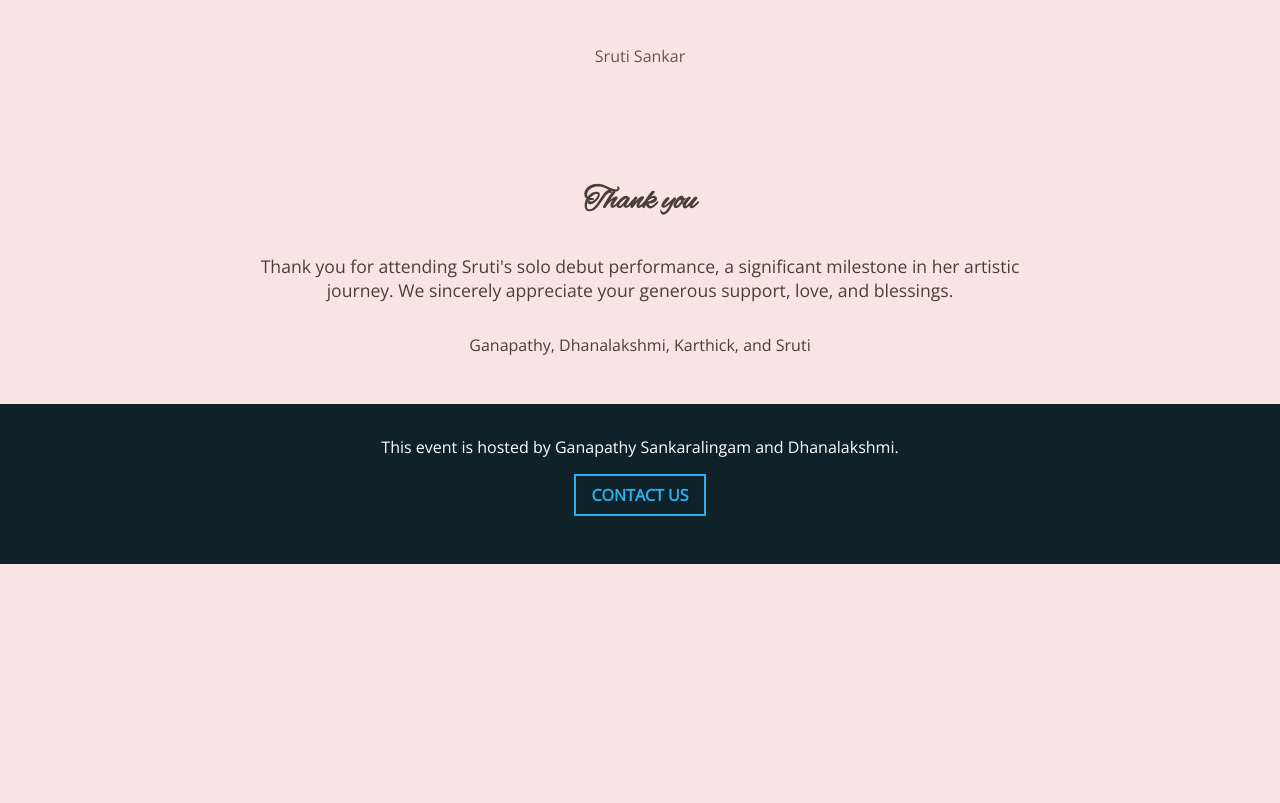
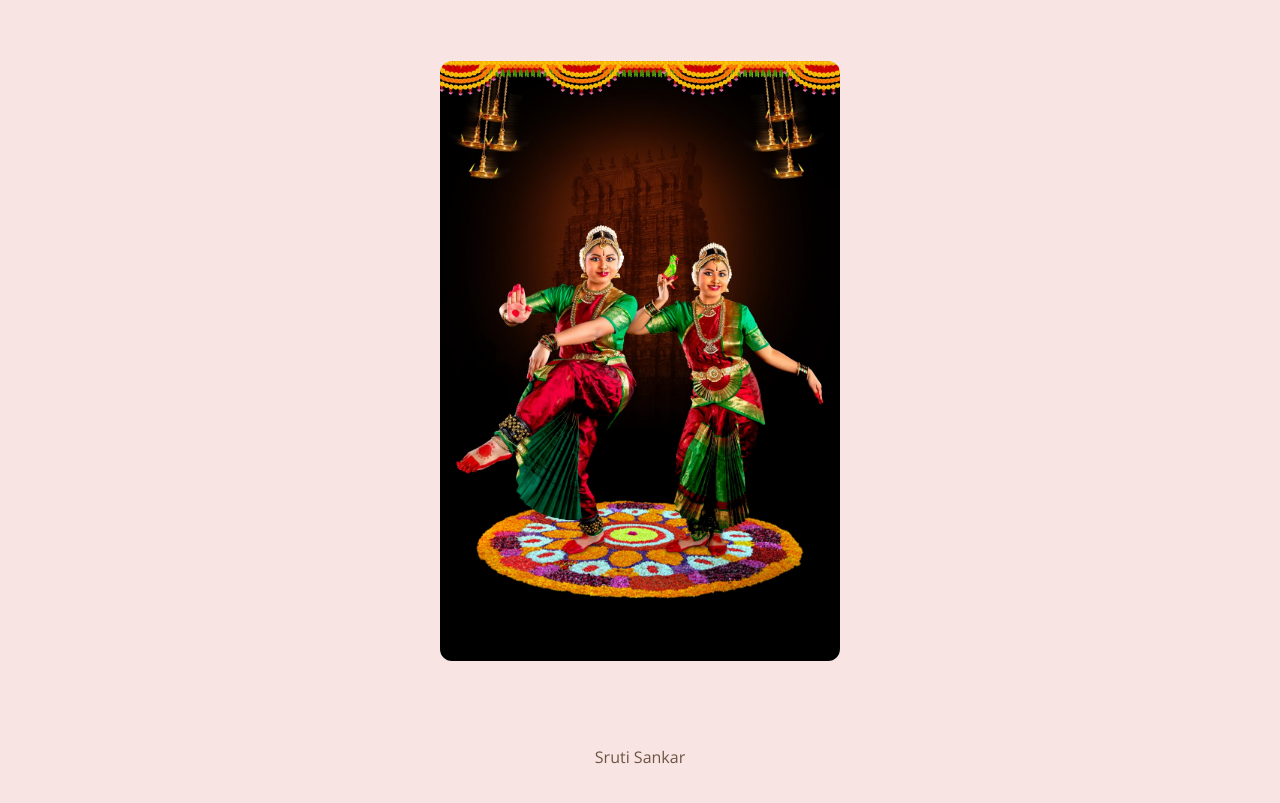
Before and after one commit to karsan1/SrutiArangetramWebsite, a plain HTML site: page index.html in a window 1280 px wide. Shown: the part 3099-3902 px from the top of the page. Before the commit the page ends 3663 px from the top, so only its background shows below. Drawn offline with nearby package versions, Linux system fonts and the light colour scheme.

Commit message:
bottom pic

```diff
--- a/index.html
+++ b/index.html
@@ -344,6 +344,9 @@
       </div>
 
       <img src="SSP40384.avif" alt="Sruti Sankar" style="max-width: 320px; height: 500px; border-radius: 12px;"/>
+        <div style="text-align: center; margin: 2em 0;">
+    <img src="sruti_bottom.jpeg" alt="Sruti Bottom Pic" style="max-width: 400px; width: 100%; height: auto; border-radius: 12px;">
+  </div>
 
       <div style="width: 100%; text-align: center;">
         <div style="display: inline-block; background-color: #f8e5e3; padding: 1em 0; color: #6e5344; font-family: 'Open Sans', sans-serif; font-size: 1em;">
@@ -429,6 +432,8 @@ function submitRSVP(event) {
 
 
 
+
+
   <div style="background-color: #f8e5e3; padding: 2em; text-align: center; font-family: 'Open Sans', sans-serif; color: #4a3f35;">
     <h2 style="font-family: 'Alex Brush', cursive; font-size: 2em; margin-bottom: 1em;">Thank you</h2>
     <p style="font-size: 1.1em; max-width: 800px; margin: 0 auto;">
```
Also changed, not shown: sruti_bottom.jpeg (added).
